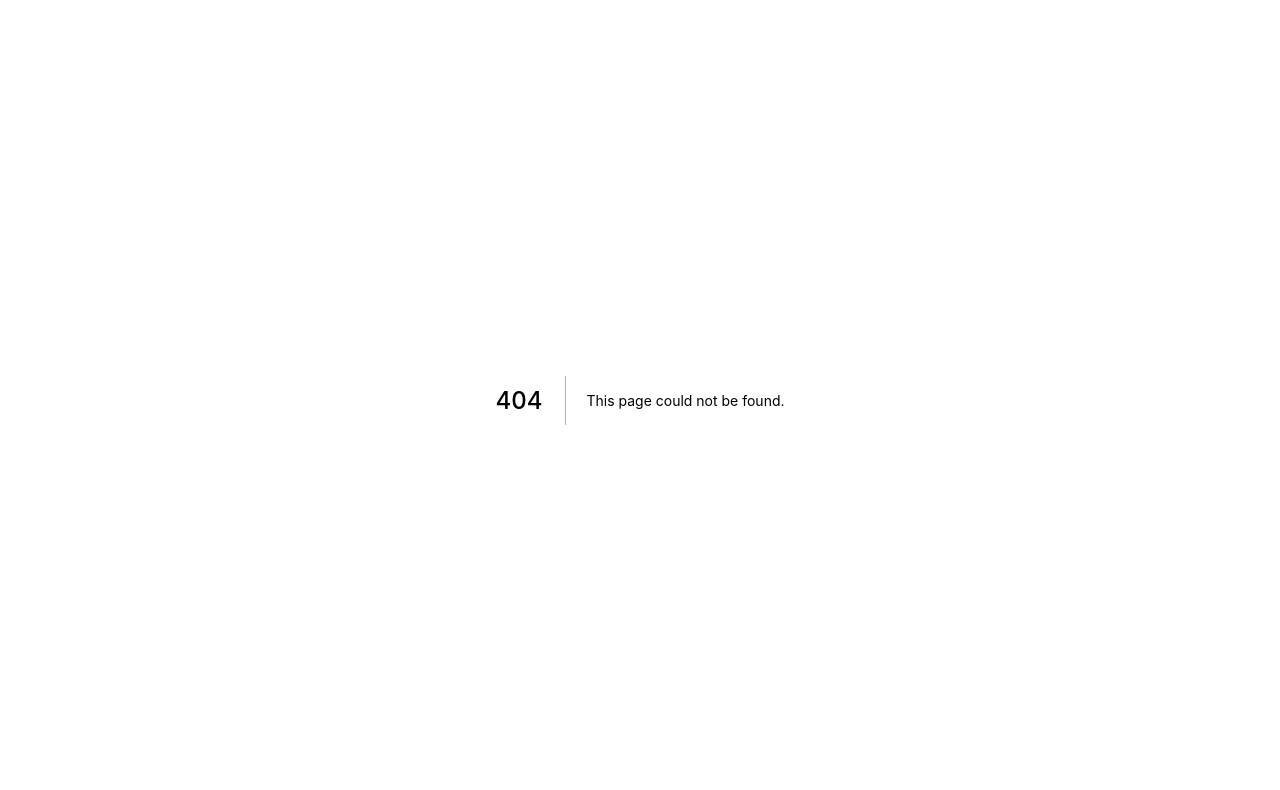
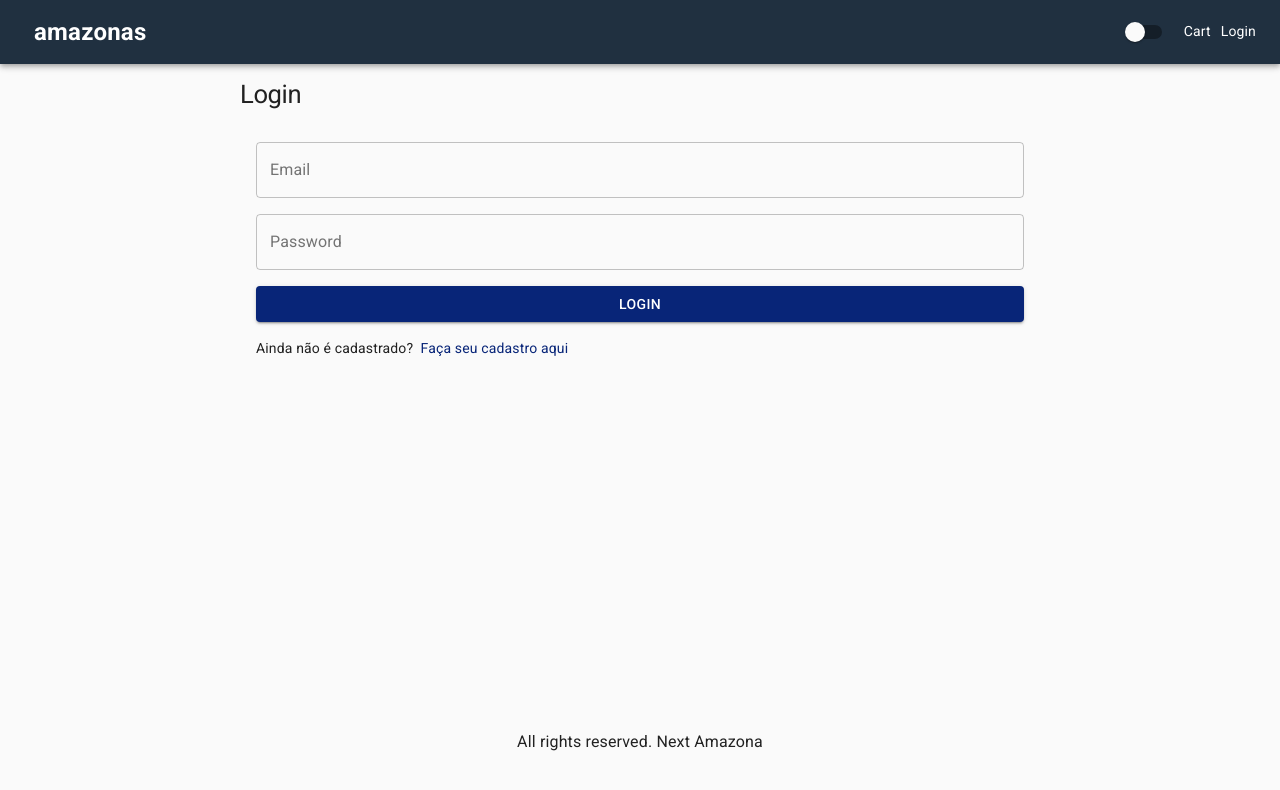
Before and after one commit to PauloDev13/mimos.feltro, a Next.js app: page /login in a window 1280 px wide. Before the commit this address had no page. Shown: the top 790 px of the page. Built offline with nearby package versions, Linux system fonts and the light colour scheme.

Commit message:
Criando página de Login

```diff
--- /dev/null
+++ b/src/pages/login.tsx
@@ -0,0 +1,64 @@
+import Layout from '../components/Layout';
+import {
+  Button,
+  Link,
+  List,
+  ListItem,
+  TextField,
+  Typography,
+} from '@material-ui/core';
+import NextLink from 'next/link';
+import dynamic from 'next/dynamic';
+
+import useStyles from '../utils/styles';
+
+const Login = () => {
+  const classes = useStyles();
+  return (
+    <Layout title={'Login'}>
+      <form className={classes.form}>
+        <Typography component={'h1'} variant={'h1'}>
+          Login
+        </Typography>
+        <List>
+          <ListItem>
+            <TextField
+              variant={'outlined'}
+              fullWidth
+              id={'email'}
+              label={'Email'}
+              inputProps={{ type: 'email' }}
+            />
+          </ListItem>
+          <ListItem>
+            <TextField
+              variant={'outlined'}
+              fullWidth
+              id={'password'}
+              label={'Password'}
+              inputProps={{ type: 'password' }}
+            />
+          </ListItem>
+          <ListItem>
+            <Button
+              variant={'contained'}
+              type={'submit'}
+              fullWidth
+              color={'primary'}
+            >
+              Login
+            </Button>
+          </ListItem>
+          <ListItem>
+            Ainda não é cadastrado? &nbsp;
+            <NextLink href={'/register'} passHref>
+              <Link>Faça seu cadastro aqui</Link>
+            </NextLink>
+          </ListItem>
+        </List>
+      </form>
+    </Layout>
+  );
+};
+//export default Login;
+export default dynamic(() => Promise.resolve(Login), { ssr: false });
--- a/src/utils/styles.ts
+++ b/src/utils/styles.ts
@@ -26,6 +26,10 @@
     marginTop: 10,
     marginBottom: 10,
   },
+  form: {
+    maxWidth: 800,
+    margin: '0 auto',
+  },
   divLink: {
     fontSize: '1.2rem',
   },
```
Also changed, not shown: src/pages/cart.tsx (+11 -1 lines), src/pages/shipping.tsx (added, +7 -0 lines).
